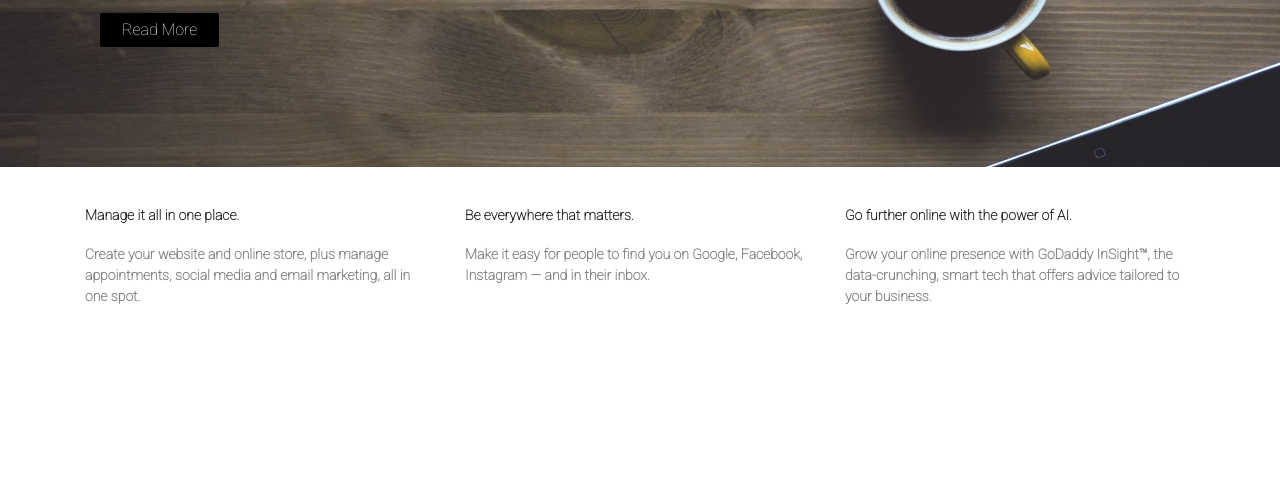
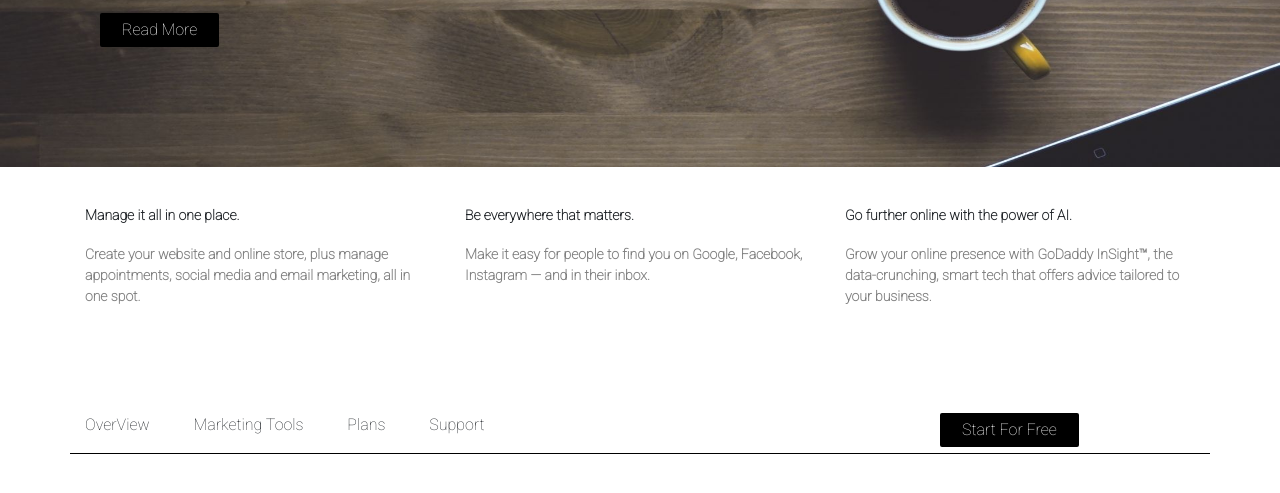
Before and after one commit to Marawan-Saqr/Godaddy, a plain HTML site: page index.html in a window 1280 px wide. Shown: the part 537-1030 px from the top of the page. Before the commit the page ends 900 px from the top, so only its background shows below. Drawn offline with Linux system fonts and the light colour scheme; some packages are replaced by stand-ins of ours; a script that the page names is missing.

Commit message:
Test Version3

```diff
--- a/css/main.css
+++ b/css/main.css
@@ -170,13 +170,65 @@ header .content button:hover{
         font-size: 12px;
     }
 }
+/* end media for section advices */
+/* end section advices */
 
 
+/* start section menu */
+.menu{
+    margin : 90px 0px;
+}
 
+.menu .row{
+    border-bottom: 1px solid black;
+}
 
+.menu .left ul{
+    list-style-type: none;
+    padding: 0px;
+}
 
+.menu .left ul li{
+    display: inline-block;
+    margin-right: 40px;
+    transition: all .5s;
+    cursor: pointer;
+}
 
+.menu .left ul li:hover{
+    border-bottom: 1px solid aqua;
+    transition: all .5s;
+}
 
+.menu .right button{
+    background-color: black;
+    color: #fff;
+    padding: 5px 22px;
+    border-radius: 2px;
+    border: none;
+    cursor: pointer;
+    transition: all .5s;
+}
+/* start media for section menu */
+@media(max-width: 767px) {                                    /* small screen rules */
+    .menu .left{
+        text-align: center;
+    }
 
-/* end media for section advices */
-/* end section advices */
+    .menu .left ul li{
+        margin-right: 10px;
+    }
+
+    .menu .right{
+        text-align: center;
+        margin-bottom: 30px;
+    }
+}
+
+@media(min-width: 768px) and (max-width: 991px) {            /* meduim screen rules */
+    .menu .left ul li{
+        margin-right: 20px;
+    }
+}
+/* end media for section menu */
+/* end section menu */
--- a/index.html
+++ b/index.html
@@ -133,6 +133,30 @@
     </section>
     <!--end section advices-->
 
+    <!--start section menu-->
+    <section class="menu">
+      <div class="container">
+        <div class="row justify-content-between">
+          <div class="col-md-7">
+            <div class="left">
+              <ul>
+                <li>OverView</li>
+                <li>Marketing Tools</li>
+                <li>Plans</li>
+                <li>Support</li>
+              </ul>
+            </div>
+          </div>
+          <div class="col-md-3">
+            <div class="right">
+              <button>Start For Free</button>
+            </div>
+          </div>
+        </div>
+      </div>
+    </section>
+    <!--end section menu-->
+
 
 
 
```
Also changed, not shown: Capture.PNG.
